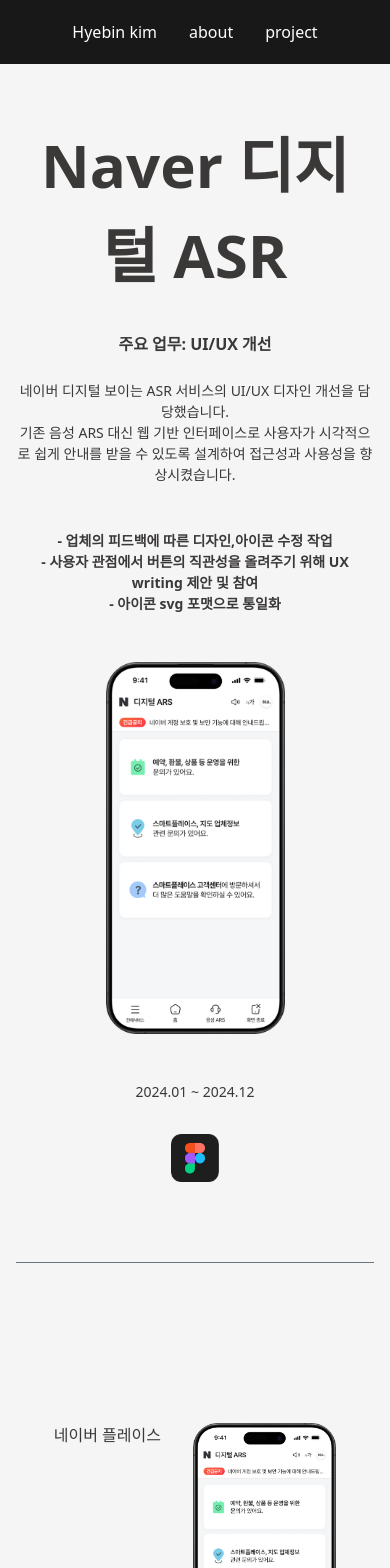
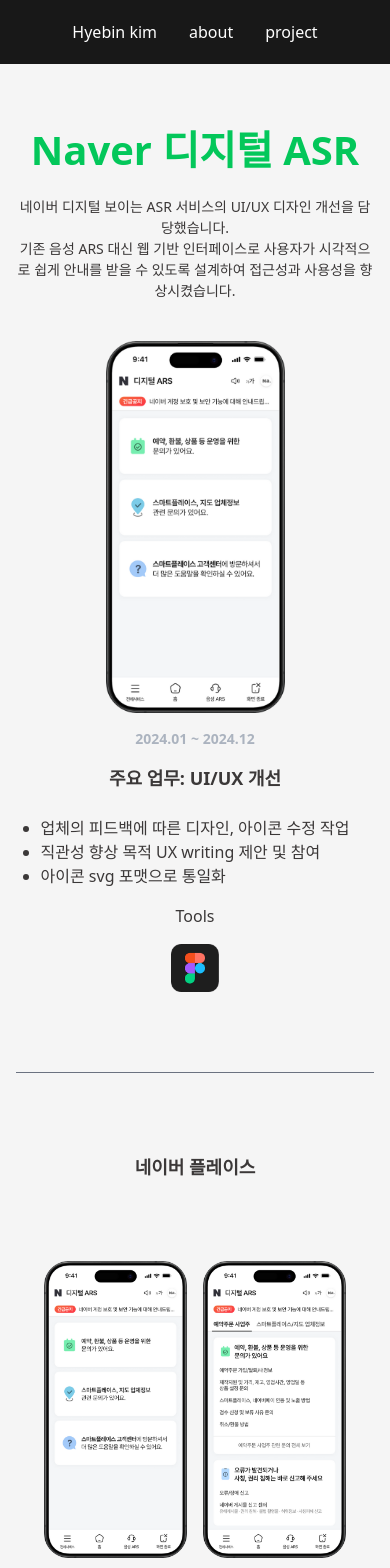
Before and after one commit to hyebinkimsdf/portfolio, a React (Vite) app: page /naver in a window 390 px wide. Shown: the top 1568 px of the page. Built offline with nearby package versions, Linux system fonts and the light colour scheme.

Commit message:
design: naver 페이지  반응형, 기본 레이아웃 구현

```diff
--- a/src/pages/Naver.tsx
+++ b/src/pages/Naver.tsx
@@ -3,31 +3,39 @@
 export function Naver() {
   return (
     <div className="w-full min-h-screen pt-10 bg-[#F5F5F5] text-[#3B3838] flex flex-col justify-center items-center mx-auto px-4 pb-20">
-      <div className="text-center flex flex-col justify-center items-center mt-20 pb-20 border-b-gray-500 border-b-[1px]">
-        <p className="text-[60px] font-bold mb-8">Naver 디지털 ASR</p>
-        <p className="text-[16px] font-semibold">주요 업무: UI/UX 개선</p>
-        <br />
-        <p className="text-[14px] mb-6">
+      <div className="text-center w-full flex flex-col justify-center items-center mt-20 pb-20 border-b-gray-500 border-b-[1px]">
+        <p className="text-[40px] md:text-[60px] font-bold mb-4 text-[#03C75A]">
+          Naver 디지털 ASR
+        </p>
+        <p className="text-[14px] mb-10">
           네이버 디지털 보이는 ASR 서비스의 UI/UX 디자인 개선을 담당했습니다.
           <br />
           기존 음성 ARS 대신 웹 기반 인터페이스로 사용자가 시각적으로 쉽게
           안내를 받을 수 있도록 설계하여 접근성과 사용성을 향상시켰습니다.
         </p>
-
-        <p className="text-[14px] max-w-[534px] w-full mb-12 font-semibold ">
-          <br />
-          - 업체의 피드백에 따른 디자인,아이콘 수정 작업 <br />- 사용자 관점에서
-          버튼의 직관성을 올려주기 위해 UX writing 제안 및 참여 <br />- 아이콘
-          svg 포맷으로 통일화
-        </p>
+        <div className="gap-4 flex flex-col md:flex-row justify-center items-center w-full">
+          <div className="w-full flex justify-center max-w-[400px]">
             <img
               src="/images/naver/naver01.png"
               className="max-w-[250px] w-[50%]"
+              alt="naver 히어로 섹션 이미지"
             />
-        <div className="flex flex-col mt-12 justify-center ">
-          <p className="text-sm mb-4">2024.01 ~ 2024.12</p>
+          </div>
 
-          <div className="flex gap-4 mt-4 justify-center">
+          <div className="flex flex-col items-center md:items-start text-center md:text-start">
+            <p className="text-sm mb-4 font-bold text-slate-500 opacity-50">
+              2024.01 ~ 2024.12
+            </p>
+            <p className="text-[18px] font-semibold">주요 업무: UI/UX 개선</p>
+            <br />
+            <ul className="list-disc px-5 text-start">
+              <li>업체의 피드백에 따른 디자인, 아이콘 수정 작업</li>
+              <li>직관성 향상 목적 UX writing 제안 및 참여</li>
+              <li>아이콘 svg 포맷으로 통일화</li>
+            </ul>
+
+            <div className="flex flex-col gap-4 mt-4 justify-center items-center md:items-start">
+              <p>Tools</p>
               <img
                 src="/images/tools/figma.png"
                 alt="tool"
@@ -36,11 +44,14 @@
             </div>
           </div>
         </div>
+      </div>
 
-      <div className="flex flex-col  my-20" id="UiUx">
+      <div
+        className="flex flex-col text-center font-bold text-lg  my-20"
+        id="UiUx"
+      >
+        <p>네이버 플레이스</p>
         <div className="flex flex-wrap justify-center gap-4 my-20">
-          <p>네이버 플레이스</p>
-          <br />
           <img
             src="/images/naver/naver01.png"
             className="max-w-[250px] w-[40%] h-[50%]"
@@ -54,8 +65,8 @@
             className="max-w-[250px]  w-[40%] h-[50%]"
           />
         </div>
-        <div className="flex flex-wrap justify-center gap-4 my-20">
-          <p>네이버 고객센터</p> <br />
+        <p>네이버 고객센터</p>
+        <div className="flex flex-wrap justify-center gap-4 my-20 text-center font-bold text-lg ">
           <img
             src="/images/naver/naver04.png"
             className="max-w-[250px]  w-[40%] h-[50%]"
```
Lines whose indentation alone changed are shown as unchanged.
